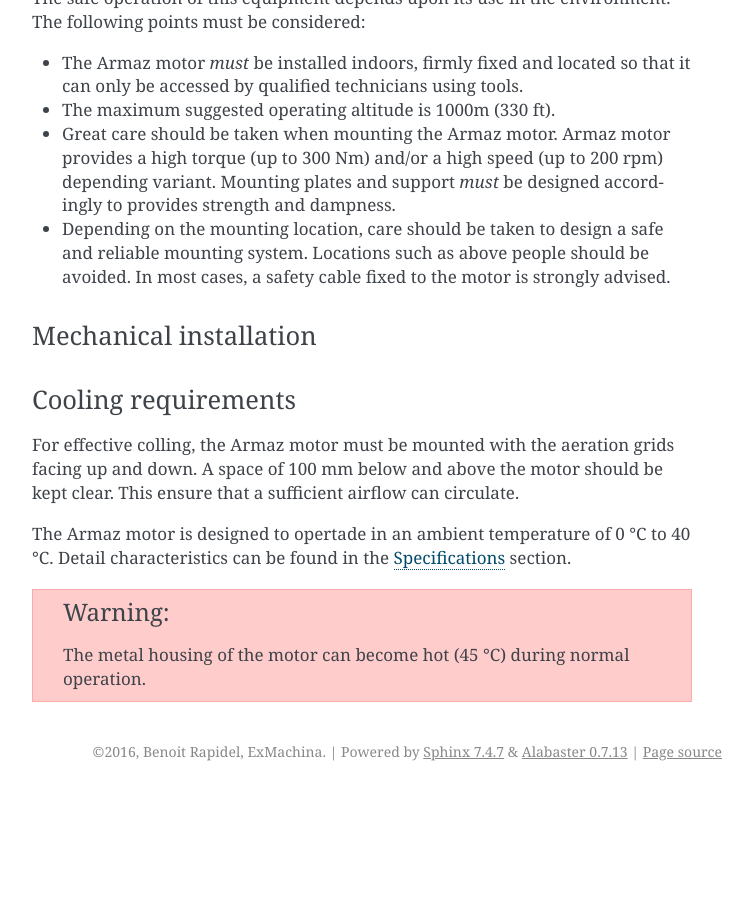
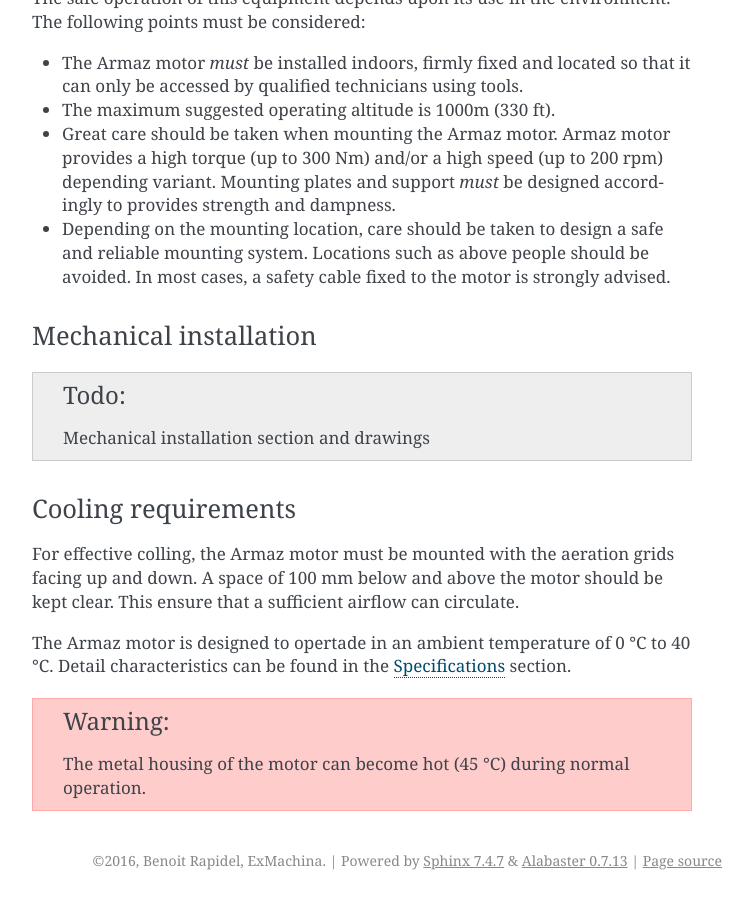
Before and after one commit to exmachina-dev/armaz-doc, a Sphinx documentation site: the page built from source/03-basic-installation.rst, in a window 1280 px wide and 900 px high, scrolled down 1575 px. Shown: the whole window, without its empty margins (388-1141 px from the left). Built offline with Sphinx 7.4.7, drawn with Linux system fonts in a browser that asks for light colours; before the commit the page ends 2366 px from its top, so only the background shows below that; part of the change alters nothing that is shown.

Commit message:
Display todo lines

```diff
--- a/source/conf.py
+++ b/source/conf.py
@@ -266,3 +266,6 @@ texinfo_documents = [
 intersphinx_mapping = {
     'ertza': ('http://ertza.readthedocs.io/en/latest', None),
 }
+
+# Show todo lines
+todo_include_todos = True
```
